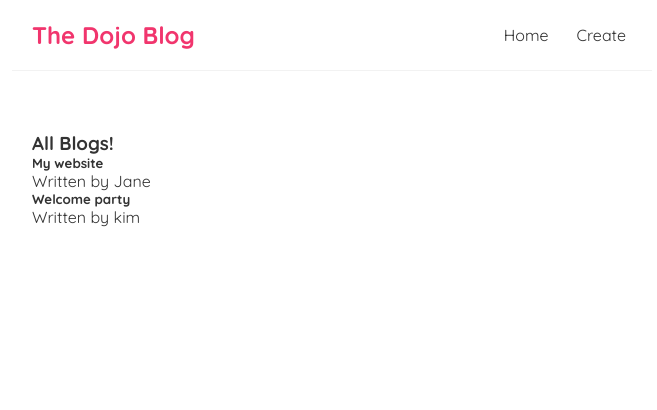
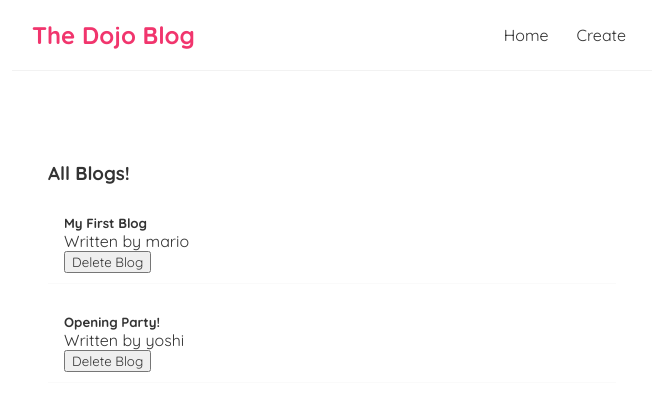
Before and after one commit to kariukijoni/net-ninja-blog, a React (Create React App) app: page / in a window 1280 px wide. Shown: the top 410 px of the page, without its empty margins (308-965 px from the left). Built offline with nearby package versions, Linux system fonts and the light colour scheme; data requests are answered from the project's data file.

Commit message:
conditional rendering

```diff
--- a/src/BlogList.js
+++ b/src/BlogList.js
@@ -1,17 +1,18 @@
 import React from 'react'
 
-function BlogList({blogs,title}) {
+function BlogList({blogs,title,handleDelete}) {
 
     // const blogs=props.blogs
     // const title=props.title
 
     return (
-        <div className='blog-list'>
+        <div className='blog-preview'>
             <h3>{title}</h3>
             {blogs.map((blog)=>(
                 <div className='blog-preview' key={blog.id}>
                     <h5>{blog.title}</h5>
                     <p>Written by {blog.author}</p>
+                    <button onClick={()=>handleDelete(blog.id)}>Delete Blog</button>
                 </div>
             ))}
 
--- a/src/Home.js
+++ b/src/Home.js
@@ -1,15 +1,32 @@
-import React, { useState } from 'react'
+import React, { useEffect, useState } from 'react'
 import BlogList from './BlogList';
 
 function Home() {
-    const[blogs,setBlogs]=useState([
-        {title:'My website',body:'Lorem ipsum body',author:'Jane',id:1},
-        {title:'Welcome party',body:'Lorem ipsum my styles',author:'kim',id:2}
-    ]);
+    const[blogs,setBlogs]=useState(null);
+    const handleDelete=(id)=>{
+        const newBlogs=blogs.filter(blog=>blog.id !== id);
+        setBlogs(newBlogs)
+    }
+    const[isPending,setIsPending]=useState(true)
+
+useEffect(()=>{
+    setTimeout(()=>{
+        fetch(' http://localhost:8000/blogs')
+        .then(res=>{
+        return res.json()
+    })
+    .then((data=>{
+        // console.log(data)
+        setBlogs(data)
+        setIsPending(false)
+    }))
+    },1000)
+},[]);
 
     return (
         <div className='home'>
-        <BlogList blogs={blogs} title='All Blogs!'/>
+            {isPending && <div>Loading ...</div>}
+        {blogs && <BlogList blogs={blogs} title='All Blogs!' handleDelete={handleDelete}/>}
         </div>
     )
 }
--- a/src/index.css
+++ b/src/index.css
@@ -33,3 +33,18 @@
   margin: 40px auto;
   padding: 20px;
 }
+
+/* blog previews / list */
+.blog-preview {
+  padding: 10px 16px;
+  margin: 20px 0;
+  border-bottom: 1px solid #fafafa;
+}
+.blog-preview:hover {
+  box-shadow: 1px 3px 5px rgba(0,0,0,0.1);
+}
+.blog-preview h2 {
+  font-size: 20px;
+  color: #f1356d;
+  margin-bottom: 8px;
+}
```
